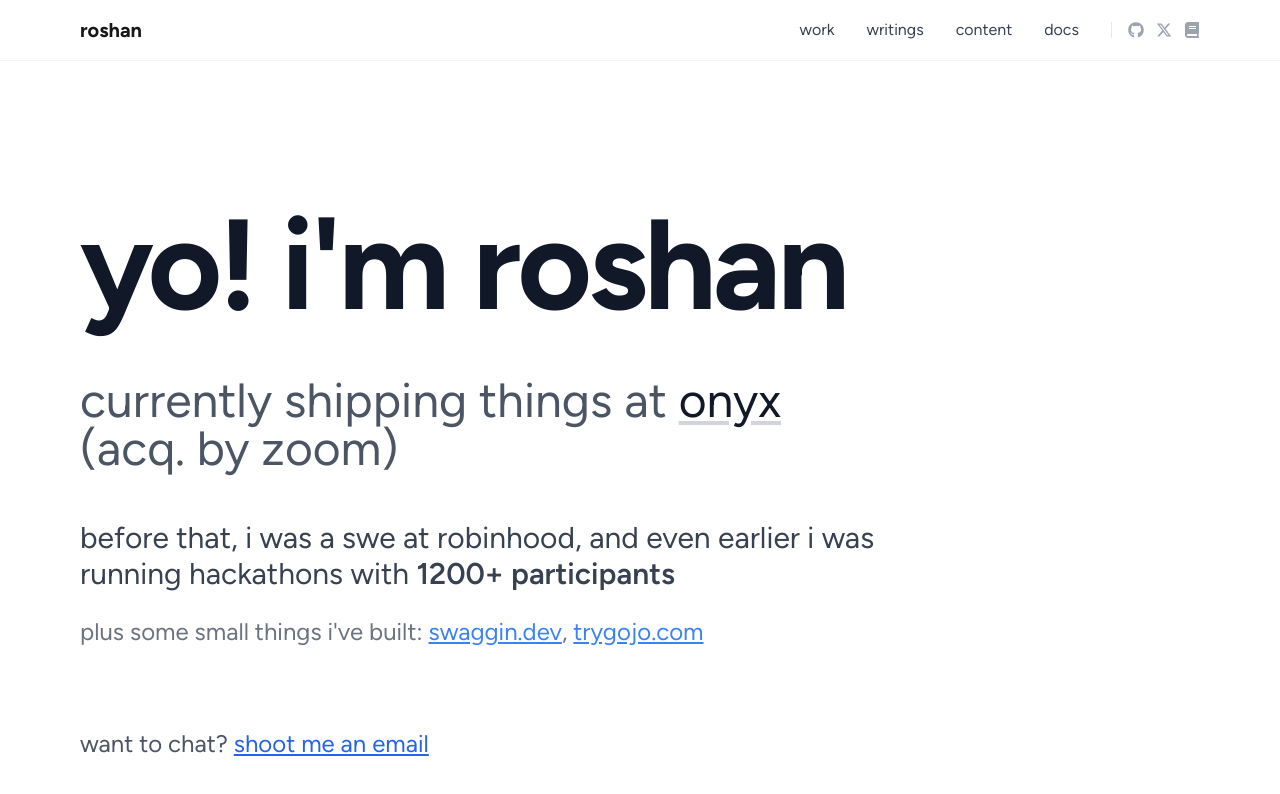
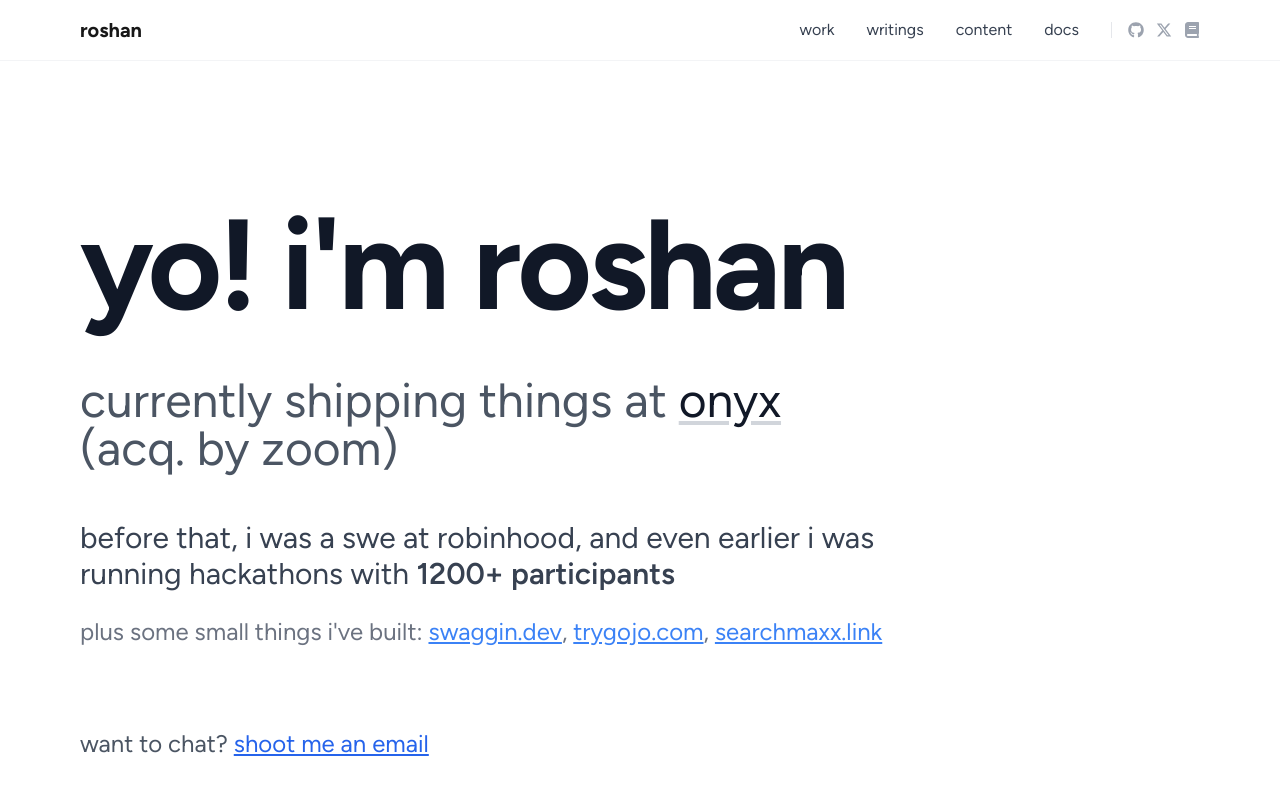
Before and after one commit to rohoswagger/whoami, a Next.js app: page / in a window 1280 px wide. Shown: the top 794 px of the page. Built offline with nearby package versions, Linux system fonts and the light colour scheme.

Commit message:
Add searchmaxx.link to the projects on the home page

```diff
--- a/app/components/Hero.tsx
+++ b/app/components/Hero.tsx
@@ -33,7 +33,8 @@
           <p className="text-base sm:text-lg md:text-xl lg:text-2xl text-gray-500 leading-relaxed">
             plus some small things i&apos;ve built:{" "}
             <Link href="https://swaggin.dev">swaggin.dev</Link>,{" "}
-            <Link href="https://trygojo.com">trygojo.com</Link>
+            <Link href="https://trygojo.com">trygojo.com</Link>,{" "}
+            <Link href="https://searchmaxx.link">searchmaxx.link</Link>
           </p>
         </div>
 
```
